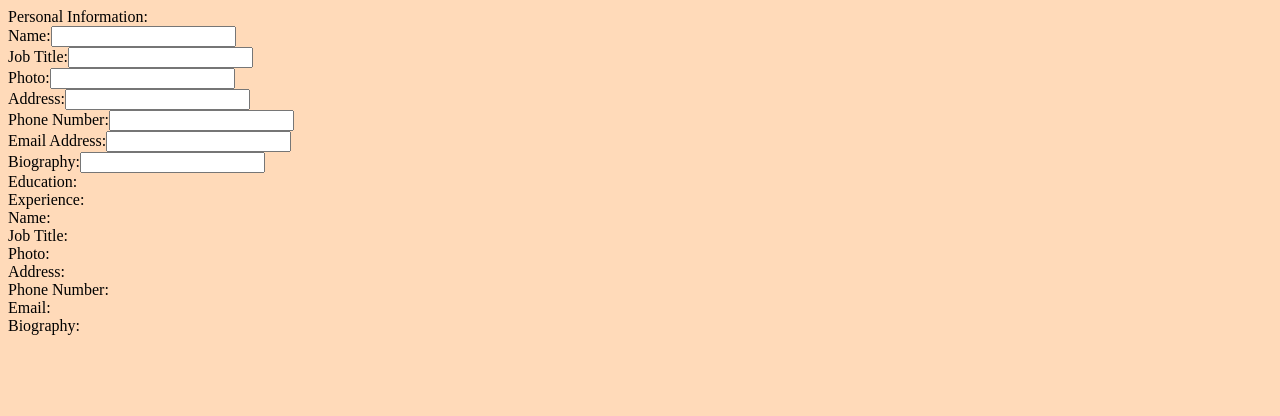
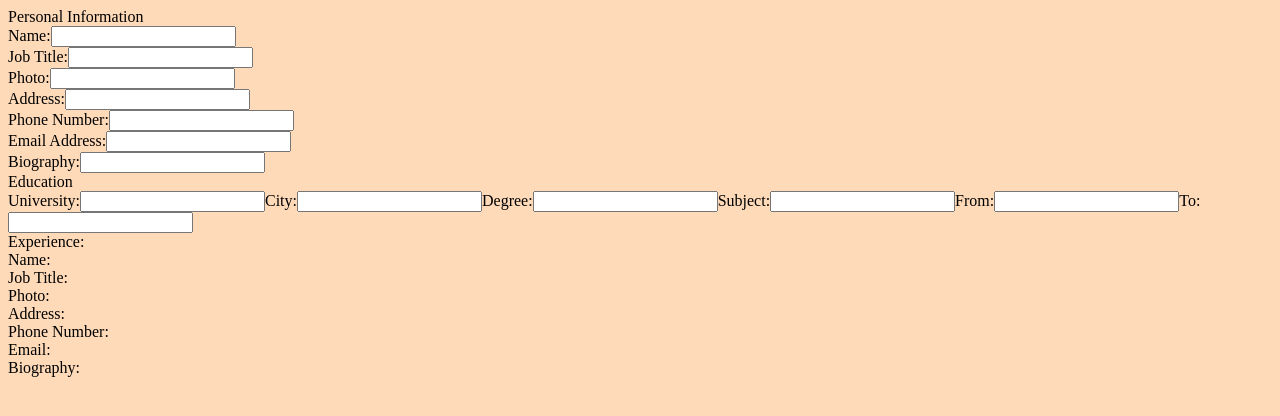
Before and after one commit to muscularmayo/cv-generator, a React (Create React App) app: page / in a window 1280 px wide. Shown: the top 416 px of the page. Built offline with nearby package versions, Linux system fonts and the light colour scheme.

Commit message:
just committing so i can save the work - not sure if this will be useful - put all of the text inputs for one education in one component, but still need to be able to render more, which is tripping me up...

```diff
--- a/src/App.js
+++ b/src/App.js
@@ -18,8 +18,21 @@ class App extends Component {
         email: '',
         biography: ''
       },
-      education: [],
-      experience: [],
+      education: [{
+        university: '',
+        city: '',
+        degree: '',
+        subject: '',
+        from: '',
+        to: '',
+      }],
+      experience: [{
+        position: '',
+        company: '',
+        city: '',
+        from: '',
+        to: '',
+      }],
     }
     this.handlePersonalInformationChange = this.handlePersonalInformationChange.bind(this)
     this.handleEducationChange = this.handleEducationChange.bind(this)
@@ -48,8 +61,8 @@ class App extends Component {
     return (
       <div>
           <PersonalInformation personalInformationState={this.state.personalInformation} handlePersonalInformationChange={this.handlePersonalInformationChange}/>
-          <Education handleEducationChange={this.handleEducationChange} />
-          <Experience handleExperienceChange={this.handleExperienceChange} />
+          <Education educationState={this.state.education} handleEducationChange={this.handleEducationChange} />
+          <Experience experienceState={this.state.experience} handleExperienceChange={this.handleExperienceChange} />
           <Display data={this.state}/>
       </div>
     );
--- a/src/components/Display.js
+++ b/src/components/Display.js
@@ -4,6 +4,8 @@ export default class Display extends Component {
   // this will contain all the info that's gonnab e input, all dependent on props being passed in
   render() {
     const personalInformation = this.props.data.personalInformation
+    const educationInformation = this.props.data.education;
+    const experienceInformation = this.props.data.experience;
     // const education = this.props.data.education
     // const experience = this.props.data.experience
     return (
--- a/src/components/Education.js
+++ b/src/components/Education.js
@@ -8,18 +8,64 @@ export default class Education extends Component {
   }
 
   handleChange (info) {
+    const currentState = [...this.props.educationState]
+    const educationObject = {
+      university: '',
+      city: '',
+      degree: '',
+      subject: '',
+      from: '',
+      to: '',
+    }
+
+    currentState.push(educationObject)
 
   }
-
-
-
 
   render() {
     return (
       <div id="education-input">
-        Education:
+        Education
+        <form onSubmit={this.props.onSubmit}>
+        <label>
+          University:
+          <input type="text"></input>
+        </label>
+        <label>
+          City:
+          <input type="text"></input>
+        </label>
+        <label>
+          Degree:
+          <input type="text"></input>
+        </label>
+        <label>
+          Subject:
+          <input type="text"></input>
+        </label>
+        <label>
+          From:
+          <input type="text"></input>
+        </label>
+        <label>
+          To:
+          <input type="text"></input>
+        </label>
+      </form>
+      </div>
 
-      </div>
     )
   }
+
+
+  // render() {
+  //   return (
+  //     <form onSubmit={this.props.onSubmit}>
+  //       <label>
+  //         Biography:
+  //         <input type="text" value={this.props.value}  onChange={this.handleChange}/>
+  //       </label>
+  //     </form>
+  //   );
+  // }
 }
--- a/src/components/JobTitle.js
+++ b/src/components/JobTitle.js
@@ -9,6 +9,10 @@ export default class JobTitle extends Component {
 
   handleChange (event) {
     this.props.changeAppState(this.props.info, event.target.value)
+  }
+
+  addEducation () {
+    // we will add another object here
   }
 
   render() {
--- a/src/components/PersonalInformation.js
+++ b/src/components/PersonalInformation.js
@@ -31,7 +31,7 @@ export default class PersonalInformation extends Component {
   render() {
     return(
       <div id="personal-information-input">
-      Personal Information:
+      Personal Information
         <Name info="name" value={this.props.personalInformationState.name} onSubmit={this.onSubmit} changeAppState={this.changeAppState}/>
         <JobTitle info="jobTitle" value={this.props.personalInformationState.jobTitle} onSubmit={this.onSubmit} changeAppState={this.changeAppState}/>
         <Photo info="photo" value={this.props.personalInformationState.photo} onSubmit={this.onSubmit} changeAppState={this.changeAppState}/>
```
